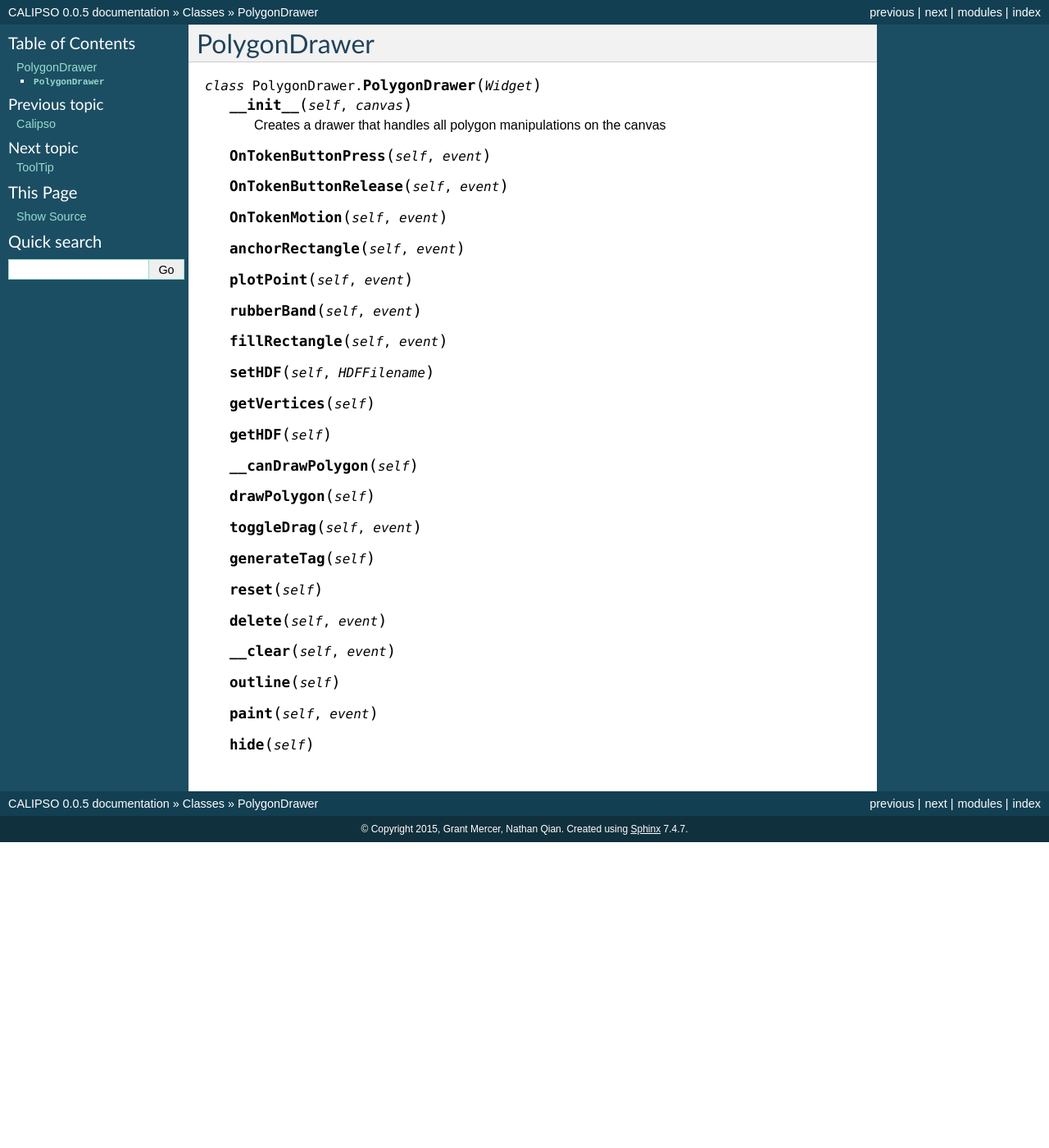
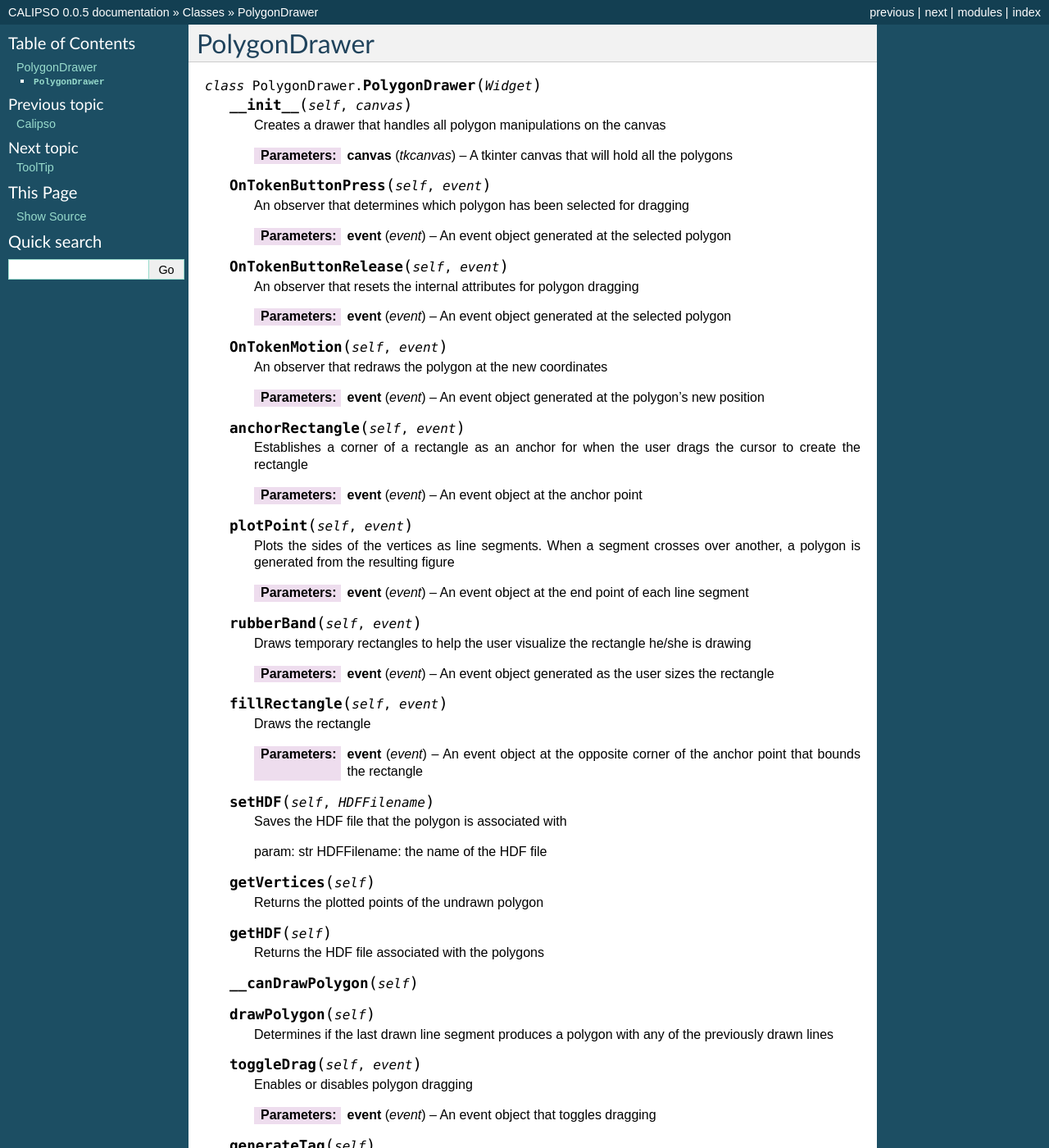
Before and after one commit to NASA-DEVELOP/VOCAL, a Sphinx documentation site: the page built from docs/source/classes/polygondrawer.rst, in a window 1280 px wide and 1400 px high. Shown: the whole window at 82% size. Built offline with Sphinx 7.4.7, drawn with Linux system fonts in a browser that asks for light colours; some of the changed text lies outside the part shown.

```diff
--- a/docs/source/classes/polygondrawer.rst
+++ b/docs/source/classes/polygondrawer.rst
@@ -39,35 +39,73 @@
 
       Creates a drawer that handles all polygon manipulations on the canvas
 
+      :param tkcanvas canvas: A tkinter canvas that will hold all the polygons
+
    .. py:method:: OnTokenButtonPress(self, event)
       :noindex:
+
+      An observer that determines which polygon has been selected for dragging
+
+      :param event event: An event object generated at the selected polygon
 
    .. py:method:: OnTokenButtonRelease(self, event)
       :noindex:
 
+      An observer that resets the internal attributes for polygon dragging
+
+      :param event event: An event object generated at the selected polygon
+
    .. py:method:: OnTokenMotion(self, event)
       :noindex:
+
+      An observer that redraws the polygon at the new coordinates
+
+      :param event event: An event object generated at the polygon's new position
 
    .. py:method:: anchorRectangle(self, event)
       :noindex:
 
+      Establishes a corner of a rectangle as an anchor for when the user drags the cursor to create the rectangle
+
+      :param event event: An event object at the anchor point
+
    .. py:method:: plotPoint(self, event)
       :noindex:
+
+      Plots the sides of the vertices as line segments. When a segment crosses over another, a polygon is generated from the resulting figure
+
+      :param event event: An event object at the end point of each line segment
 
    .. py:method:: rubberBand(self, event)
       :noindex:
 
+      Draws temporary rectangles to help the user visualize the rectangle he/she is drawing
+
+      :param event event: An event object generated as the user sizes the rectangle
+
    .. py:method:: fillRectangle(self, event)
       :noindex:
+
+      Draws the rectangle
+
+      :param event event: An event object at the opposite corner of the anchor point that bounds the rectangle
 
    .. py:method:: setHDF(self, HDFFilename)
       :noindex:
 
+      Saves the HDF file that the polygon is associated with
+
+      param: str HDFFilename: the name of the HDF file
+
    .. py:method:: getVertices(self)
       :noindex:
 
+      Returns the plotted points of the undrawn polygon
+
    .. py:method:: getHDF(self)
       :noindex:
+
+      Returns the HDF file associated with the polygons
 
    .. py:method:: __canDrawPolygon(self)
       :noindex:
@@ -75,26 +113,50 @@
    .. py:method:: drawPolygon(self)
       :noindex:
 
+      Determines if the last drawn line segment produces a polygon with any of the previously drawn lines
+
    .. py:method:: toggleDrag(self, event)
       :noindex:
+
+      Enables or disables polygon dragging
+
+      :param event event: An event object that toggles dragging
 
    .. py:method:: generateTag(self)
       :noindex:
 
+      Produces a unique tag for each polygon drawn
+
    .. py:method:: reset(self)
       :noindex:
+
+      Deletes all polygons and lines drawn and resets internal attributes
 
    .. py:method:: delete(self, event)
       :noindex:
 
-   .. py:method:: __clear(self, event)
+      Deletes the specified polygon
+
+      :param event event: An event object generated at a specified polygon
+
+   .. py:method:: __clear(self)
       :noindex:
+
+      Resets internal attributes to allow the user to draw a separate polygon
 
    .. py:method:: outline(self)
       :noindex:
 
+      Redraws the polygons from shaded to outline and vice-versa
+
    .. py:method:: paint(self, event)
       :noindex:
 
+      Redraws a polygon with the specified color. Creates a new prompt for the user to select the color
+
+      :param event event: An event object that selects the polygon to be recolored
+
    .. py:method:: hide(self)
       :noindex:
+
+      Switches between hiding and displaying all the polygons drawn on the canvas
```
Also changed, not shown: 5 other files.
